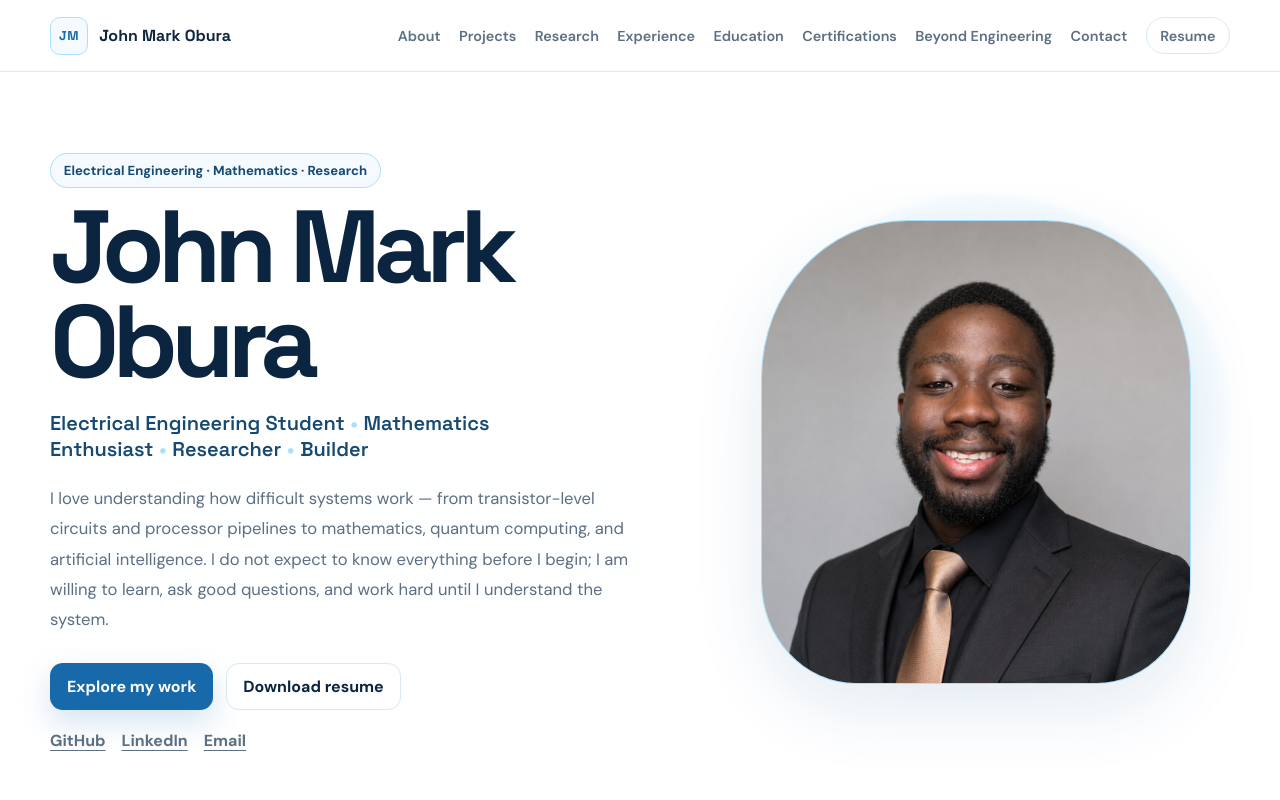
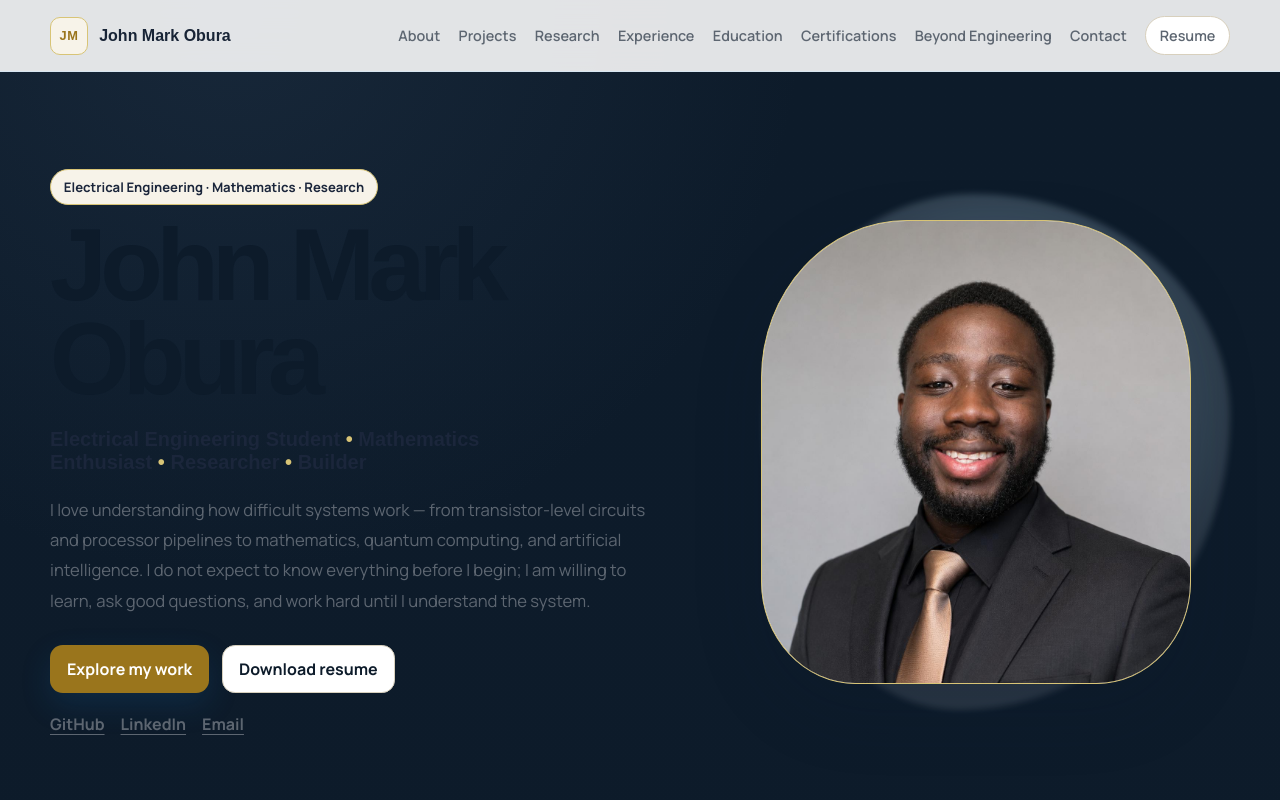
Before and after one commit to johnmarkobura/portfolio, a React (Vite) app: page / in a window 1280 px wide. Shown: the top 800 px of the page. Built offline with nearby package versions, Linux system fonts and the light colour scheme.

Commit message:
Adopt royal navy and gold design system

```diff
--- a/src/styles/global.css
+++ b/src/styles/global.css
@@ -1,37 +1,47 @@
 @import url(
-  'https://fonts.googleapis.com/css2?family=DM+Sans:wght@400;500;600;700&family=Space+Grotesk:wght@500;600;700&display=swap'
+  'https://fonts.googleapis.com/css2?family=Cormorant+Garamond:wght@500;600;700&family=Manrope:wght@400;500;600;700&display=swap'
 );
 
 :root {
   font-family:
-    'DM Sans',
+    'Manrope',
     system-ui,
     -apple-system,
     BlinkMacSystemFont,
     'Segoe UI',
     sans-serif;
 
-  color: #10253f;
-  background: #ffffff;
+  color: #182436;
+  background: #0d1b2a;
 
   font-synthesis: none;
   text-rendering: optimizeLegibility;
 
-  --blue-950: #0b2540;
-  --blue-800: #174a73;
-  --blue-700: #1769aa;
-  --blue-500: #49a8e8;
-  --blue-300: #a9dfff;
-  --blue-150: #dff2ff;
-  --blue-075: #f4faff;
+  /* Royal Navy & Gold palette */
+  --navy-950: #0d1b2a;
+  --navy-850: #1b263b;
+  --slate-700: #415a77;
+  --gold-500: #d4af37;
+  --gold-700: #9a751c;
+  --ivory-100: #f7f3e9;
+  --paper: #fcfaf4;
 
-  --ink: #10253f;
-  --muted: #5c6f83;
-  --line: #d8e8f4;
+  /* Backward-compatible aliases used throughout the existing UI */
+  --blue-950: var(--navy-950);
+  --blue-800: var(--navy-850);
+  --blue-700: var(--gold-700);
+  --blue-500: var(--gold-500);
+  --blue-300: #d8c476;
+  --blue-150: #eee4c2;
+  --blue-075: var(--ivory-100);
+
+  --ink: #182436;
+  --muted: #5d6671;
+  --line: #d8d0bd;
 
   --shadow:
-    0 24px 70px
-    rgba(17, 79, 123, 0.11);
+    0 26px 70px
+    rgba(13, 27, 42, 0.16);
 }
 
 * {
@@ -49,11 +59,15 @@ body {
   min-height: 100vh;
 
   background:
+    radial-gradient(
+      circle at 18% 0%,
+      rgba(65, 90, 119, 0.20),
+      transparent 36rem
+    ),
     linear-gradient(
       180deg,
-      #fff 0%,
-      #fbfdff 55%,
-      #f6fbff 100%
+      #0d1b2a 0%,
+      #101d2d 100%
     );
 }
 
@@ -84,13 +98,13 @@ a {
 
 :focus-visible {
   outline:
-    3px solid #1769aa;
+    2px solid var(--gold-500);
   outline-offset: 4px;
 }
 
 ::selection {
-  background: #cfeeff;
-  color: #0b2540;
+  background: var(--gold-500);
+  color: var(--navy-950);
 }
 
 .skip-link {
@@ -102,10 +116,12 @@ a {
 
   padding: 0.75rem 1rem;
 
-  border-radius: 0.65rem;
+  border:
+    1px solid rgba(212, 175, 55, 0.55);
+  border-radius: 2px;
 
-  background: #0b2540;
-  color: white;
+  background: var(--navy-950);
+  color: var(--ivory-100);
 
   text-decoration: none;
 }
@@ -125,12 +141,7 @@ a {
 
   overflow: hidden;
 
-  clip: rect(
-    0,
-    0,
-    0,
-    0
-  );
+  clip: rect(0, 0, 0, 0);
 
   white-space: nowrap;
 
```
